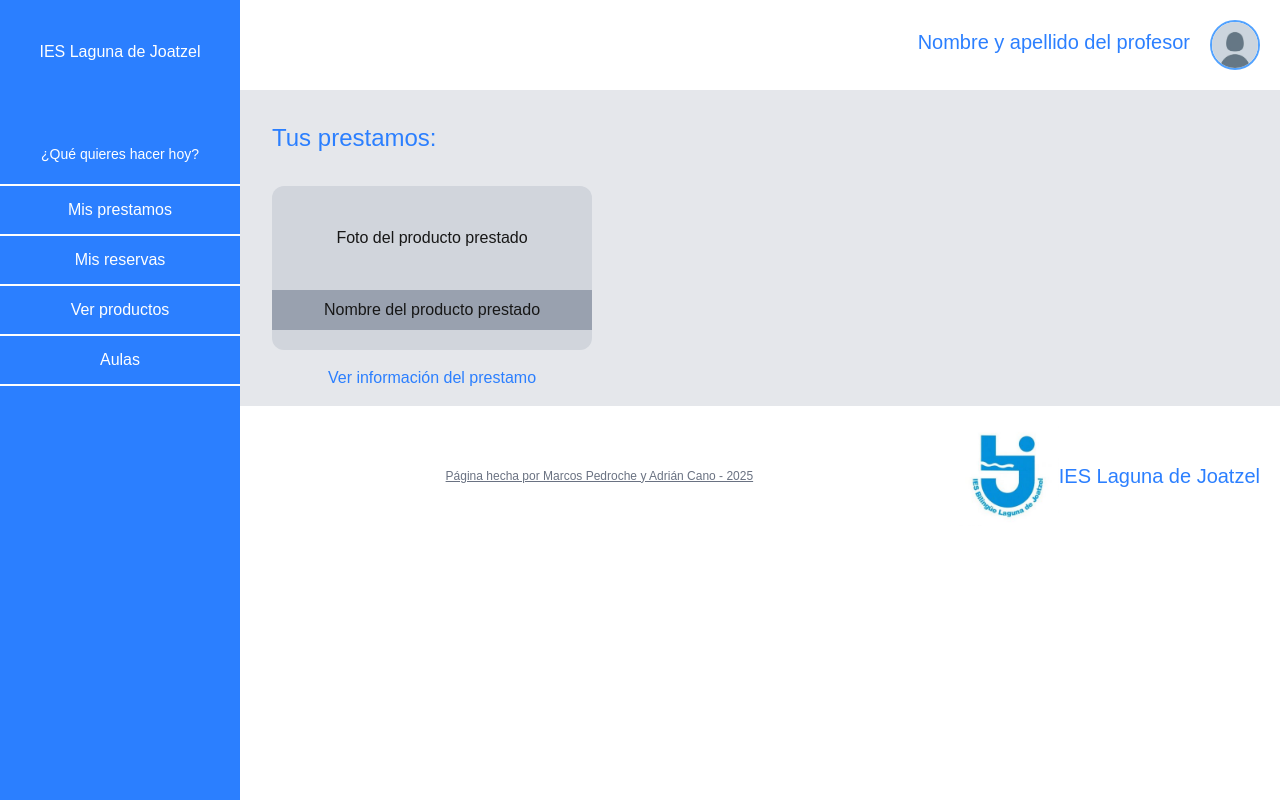
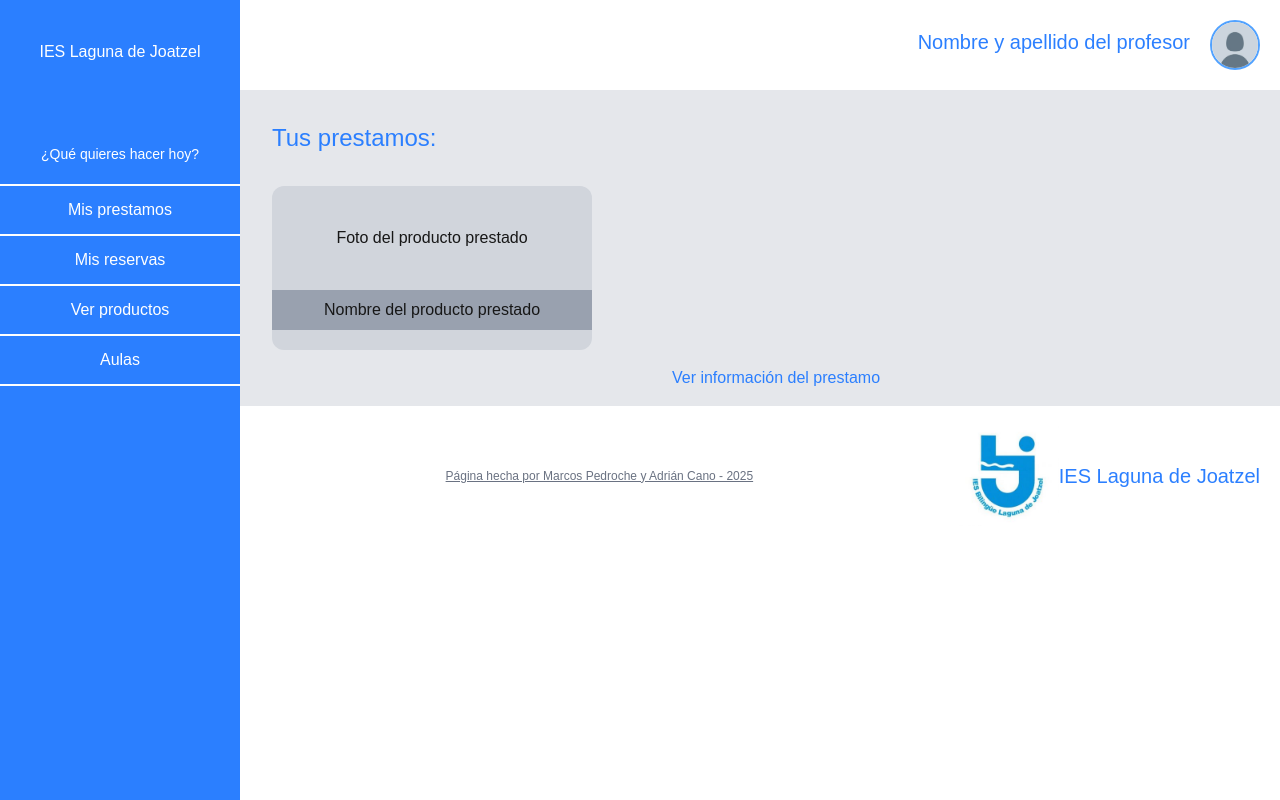
Before and after one commit to Adrian-Cano/TFG_Inventario, a Next.js app in the folder gestorlaguna-client/: page / in a window 1280 px wide. Built offline with nearby package versions, Linux system fonts and the light colour scheme.

Commit message:
style: color y tamaño del fondo ajustado correctamente

```diff
--- a/gestorlaguna-client/src/app/home/page.jsx
+++ b/gestorlaguna-client/src/app/home/page.jsx
@@ -2,7 +2,7 @@
 
 function Home() {
   return (
-    <div className='w-max h-max'>
+    <div className='w-full h-full bg-gray-200'>
         <p className='text-blue-500 p-8 text-2xl'>Tus prestamos:</p>
 
         <div className='ml-8'>
--- a/gestorlaguna-client/src/app/page.js
+++ b/gestorlaguna-client/src/app/page.js
@@ -3,8 +3,6 @@
 
 export default function Raiz() {
   return (
-    <div className="bg-gray-200">
     <Home></Home>
-    </div>
   );
 }
```
